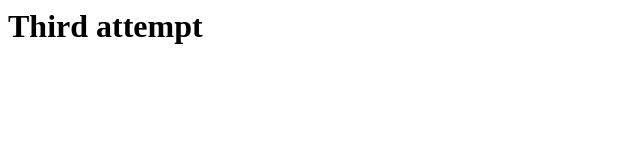
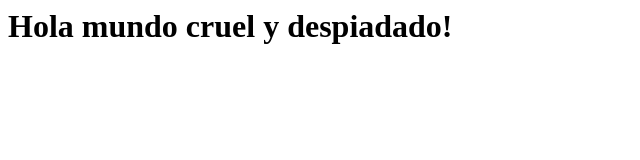
Before and after one commit to PeterCP/FinalDevOps, a plain HTML site: page index.html in a window 1280 px wide. Shown: the whole page, without its empty margins (0-640 px from the left). Drawn offline with Linux system fonts and the light colour scheme.

Commit message:
Mi primera entreguki.

```diff
--- a/index.html
+++ b/index.html
@@ -1 +1 @@
-<h1>Third attempt</h1>
+<h1>Hola mundo cruel y despiadado!</h1>
```
